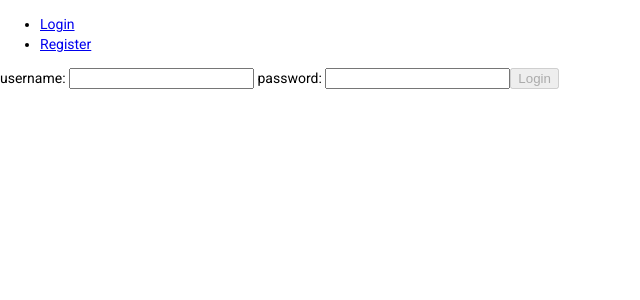
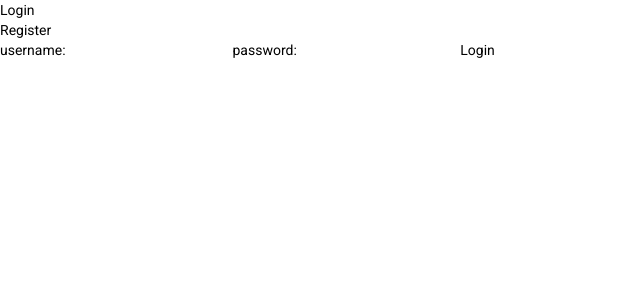
Before and after one commit to nikistefanov/contacts-manager, an Angular app in the folder contacts-app/: page /login in a window 1280 px wide. Shown: the top 300 px of the page, without its empty margins (0-640 px from the left). Built offline with nearby package versions, Linux system fonts and the light colour scheme.

Commit message:
setup tailwind

```diff
--- a/contacts-app/angular.json
+++ b/contacts-app/angular.json
@@ -18,13 +18,16 @@
       "prefix": "app",
       "architect": {
         "build": {
-          "builder": "@angular-devkit/build-angular:browser",
+          "builder": "@angular-builders/custom-webpack:browser",
           "options": {
             "outputPath": "dist/contacts-app",
             "index": "src/index.html",
             "main": "src/main.ts",
             "polyfills": "src/polyfills.ts",
             "tsConfig": "tsconfig.app.json",
+            "customWebpackConfig": {
+              "path": "webpack.config.js"
+            },
             "inlineStyleLanguage": "scss",
             "assets": [
               "src/favicon.ico",
@@ -69,7 +72,7 @@
           "defaultConfiguration": "production"
         },
         "serve": {
-          "builder": "@angular-devkit/build-angular:dev-server",
+          "builder": "@angular-builders/custom-webpack:dev-server",
           "configurations": {
             "production": {
               "browserTarget": "contacts-app:build:production"
@@ -87,12 +90,15 @@
           }
         },
         "test": {
-          "builder": "@angular-devkit/build-angular:karma",
+          "builder": "@angular-builders/custom-webpack:browser",
           "options": {
             "main": "src/test.ts",
             "polyfills": "src/polyfills.ts",
             "tsConfig": "tsconfig.spec.json",
             "karmaConfig": "karma.conf.js",
+            "customWebpackConfig": {
+              "path": "webpack.config.js"
+            },
             "inlineStyleLanguage": "scss",
             "assets": [
               "src/favicon.ico",
--- a/contacts-app/package.json
+++ b/contacts-app/package.json
@@ -27,6 +27,7 @@
     "zone.js": "~0.11.4"
   },
   "devDependencies": {
+    "@angular-builders/custom-webpack": "^12.1.3",
     "@angular-devkit/build-angular": "~13.0.1",
     "@angular/cli": "~13.0.1",
     "@angular/compiler-cli": "~13.0.0",
@@ -38,6 +39,7 @@
     "karma-coverage": "~2.0.3",
     "karma-jasmine": "~4.0.0",
     "karma-jasmine-html-reporter": "~1.7.0",
+    "postcss": "^8.3.11",
     "typescript": "~4.4.3"
   }
 }
--- a/contacts-app/src/app/app-routing.module.ts
+++ b/contacts-app/src/app/app-routing.module.ts
@@ -1,10 +1,13 @@
 import { NgModule } from '@angular/core';
 import { RouterModule, Routes } from '@angular/router';
+import { RoutePaths } from './shared/constants/route-paths';
 
-const routes: Routes = [];
+const routes: Routes = [
+    { path: "", redirectTo: RoutePaths.Login, pathMatch: "full" }
+];
 
 @NgModule({
-  imports: [RouterModule.forRoot(routes)],
-  exports: [RouterModule]
+    imports: [RouterModule.forRoot(routes)],
+    exports: [RouterModule]
 })
 export class AppRoutingModule { }
--- a/contacts-app/src/app/modules/auth/guards/login.guard.ts
+++ b/contacts-app/src/app/modules/auth/guards/login.guard.ts
@@ -1,18 +1,20 @@
 import { Injectable } from '@angular/core';
-import { CanActivate} from '@angular/router';
+import { CanActivate, Router} from '@angular/router';
+import { RoutePaths } from '../../../shared/constants/route-paths';
 import { AuthService } from '../../../shared/services/auth/auth.service';
 
 @Injectable({
     providedIn: 'root'
 })
 export class LoginGuard implements CanActivate {
-    constructor(private authService: AuthService) { }
+    constructor(private authService: AuthService, private router: Router) { }
 
     canActivate() {
         if (!this.authService.isLogged) {
             return true;
         }
 
+        this.router.navigateByUrl(RoutePaths.Contacts);
         return false;
     }
 
--- a/contacts-app/src/app/modules/contacts/components/contacts/contacts.component.html
+++ b/contacts-app/src/app/modules/contacts/components/contacts/contacts.component.html
@@ -5,15 +5,13 @@
 </div>
 <mat-selection-list #contactsList [multiple]="false">
     <mat-list-option *ngFor="let contact of contacts" [value]="contact.id">
-        {{contact.firstName}}
-        {{contact.id}}
-        <ng-container *ngIf="contactsList.selectedOptions.selected[0]?.value === contact.id">
-            <mat-icon (click)="createEditContact(contact)">edit</mat-icon>
-            <mat-icon (click)="deleteContact(contact)">delete</mat-icon>
-        </ng-container>
+        <div class="flex flex-row">
+            {{contact.firstName}}
+            {{contact.id}}
+            <div class="ml-auto" *ngIf="contactsList.selectedOptions.selected[0]?.value === contact.id">
+                <mat-icon (click)="createEditContact(contact)">edit</mat-icon>
+                <mat-icon class="ml-4" (click)="deleteContact(contact)">delete</mat-icon>
+            </div>
+        </div>
     </mat-list-option>
 </mat-selection-list>
-
-<p>
-    Option selected: {{contactsList.selectedOptions.selected[0]?.value}}
-</p>
--- /dev/null
+++ b/contacts-app/src/app/shared/constants/route-paths.ts
@@ -0,0 +1,6 @@
+export enum RoutePaths {
+    Base = "",
+    Login = "/login",
+    Register = "/register",
+    Contacts = "/contacts"
+}
--- a/contacts-app/src/styles.scss
+++ b/contacts-app/src/styles.scss
@@ -3,5 +3,6 @@
 
 // Vendors
 @include meta.load-css("styles/vendors/material");
+@include meta.load-css("styles/vendors/tailwind");
 
 @include meta.load-css("styles/layout");
--- /dev/null
+++ b/contacts-app/src/styles/vendors/_tailwind.scss
@@ -0,0 +1,3 @@
+@import "tailwindcss/base";
+@import "tailwindcss/components";
+@import "tailwindcss/utilities";
--- /dev/null
+++ b/contacts-app/tailwind.config.js
@@ -0,0 +1,11 @@
+module.exports = {
+  purge: [],
+  darkMode: false, // or 'media' or 'class'
+  theme: {
+    extend: {},
+  },
+  variants: {
+    extend: {},
+  },
+  plugins: [],
+}
--- /dev/null
+++ b/contacts-app/webpack.config.js
@@ -0,0 +1,35 @@
+function patchPostCSS(webpackConfig, tailwindConfig, components = false) {
+    if(!tailwindConfig){
+      console.error('Missing tailwind config :', tailwindConfig);
+      return;
+    }
+    const pluginName = "autoprefixer";
+    for (const rule of webpackConfig.module.rules) {
+      if (!(rule.use && rule.use.length > 0) || (!components && rule.exclude)) {
+        continue;
+      }
+      for (const useLoader of rule.use) {
+        if (!(useLoader.options && useLoader.options.postcssOptions)) {
+          continue;
+        }
+        const originPostcssOptions = useLoader.options.postcssOptions;
+        useLoader.options.postcssOptions = (loader) => {
+          const _postcssOptions = originPostcssOptions(loader);
+          const insertIndex = _postcssOptions.plugins.findIndex(
+            ({ postcssPlugin }) => postcssPlugin && postcssPlugin.toLowerCase() === pluginName
+          );
+          if (insertIndex !== -1) {
+             _postcssOptions.plugins.splice(insertIndex, 0, ["tailwindcss", tailwindConfig]);
+          } else {
+            console.error(`${pluginName} not found in postcss plugins`);
+          }
+          return _postcssOptions;
+        };
+      }
+    }
+  }
+  module.exports = (config) => {
+    const tailwindConfig = require("./tailwind.config.js");
+    patchPostCSS(config, tailwindConfig, true);
+    return config;
+  };
```
Also changed, not shown: 1 other file (tests, documents, lock files or other folders).
